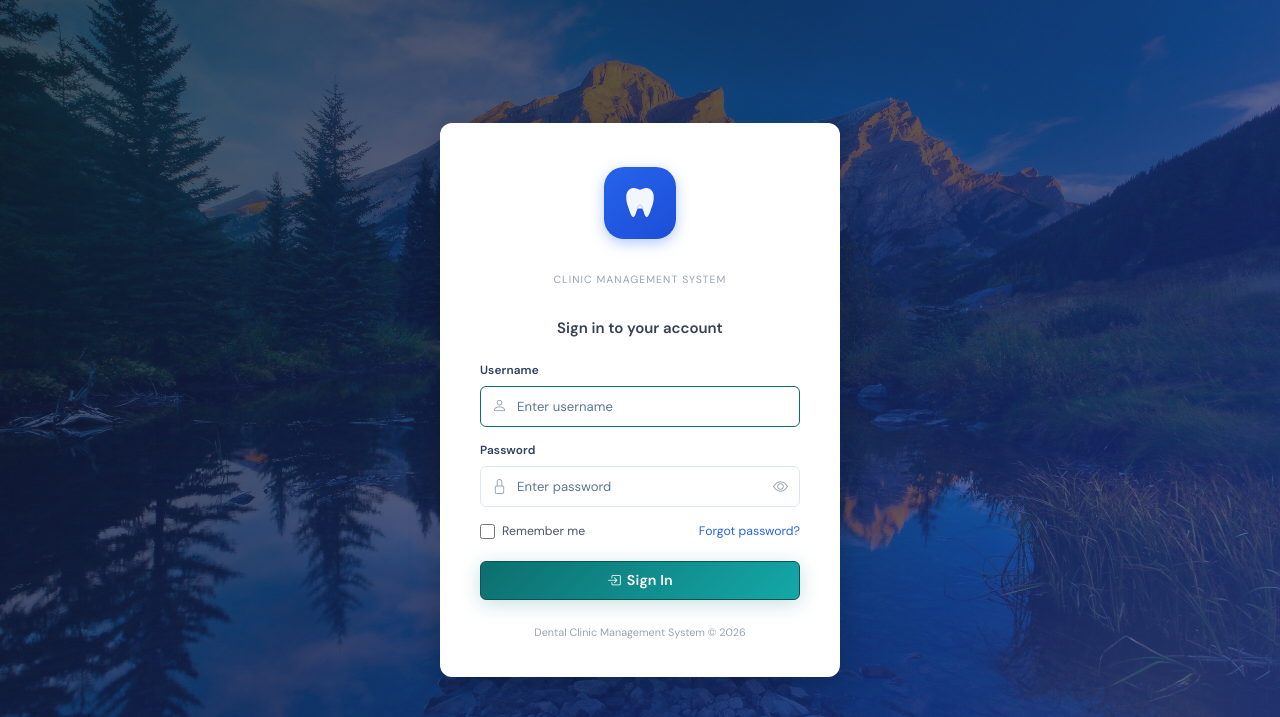
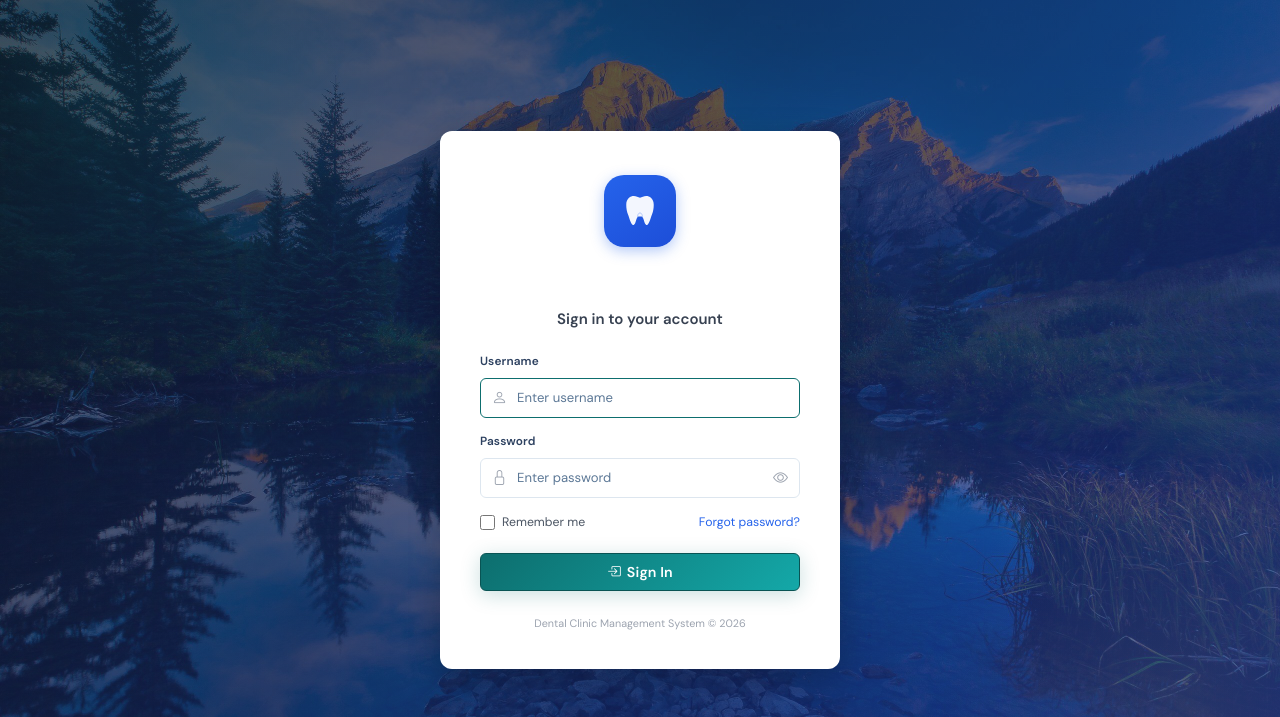
Before and after one commit to CRL-Ledesma/Capstone, a PHP site: page /cap/index.php in a window 1280 px wide; the page is wider, and only the part inside the window is pictured. Shown: the top 717 px of that part. Run offline with PHP 8.4, Linux system fonts and the light colour scheme; some libraries are stand-ins or nearby versions; some web fonts are replaced.

Commit message:
Update index.php

```diff
--- a/index.php
+++ b/index.php
@@ -549,7 +549,7 @@ if ($view === 'otp_reset') {
                 <path d="M28 42C28 38 29.5 35 32 35C34.5 35 36 38 36 42" stroke="rgba(37,99,235,0.3)" stroke-width="1.5" stroke-linecap="round" fill="none"/>
             </svg>
         </div>
-        <div class="login-brand-sub">Clinic Management System</div>
+        <div class="login-brand-sub"></div>
     </div>
 
     <!-- FORM AREA -->
```
